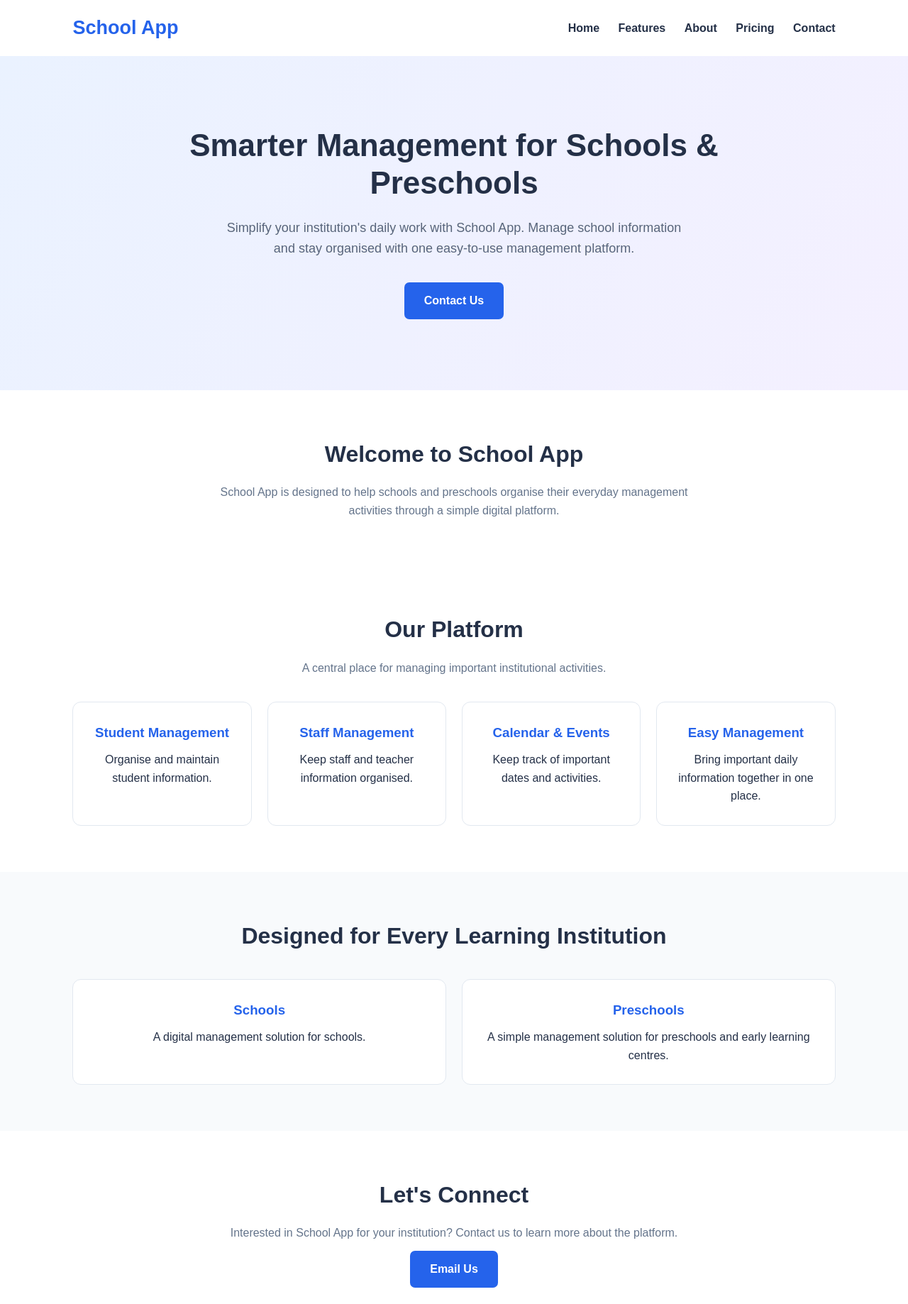
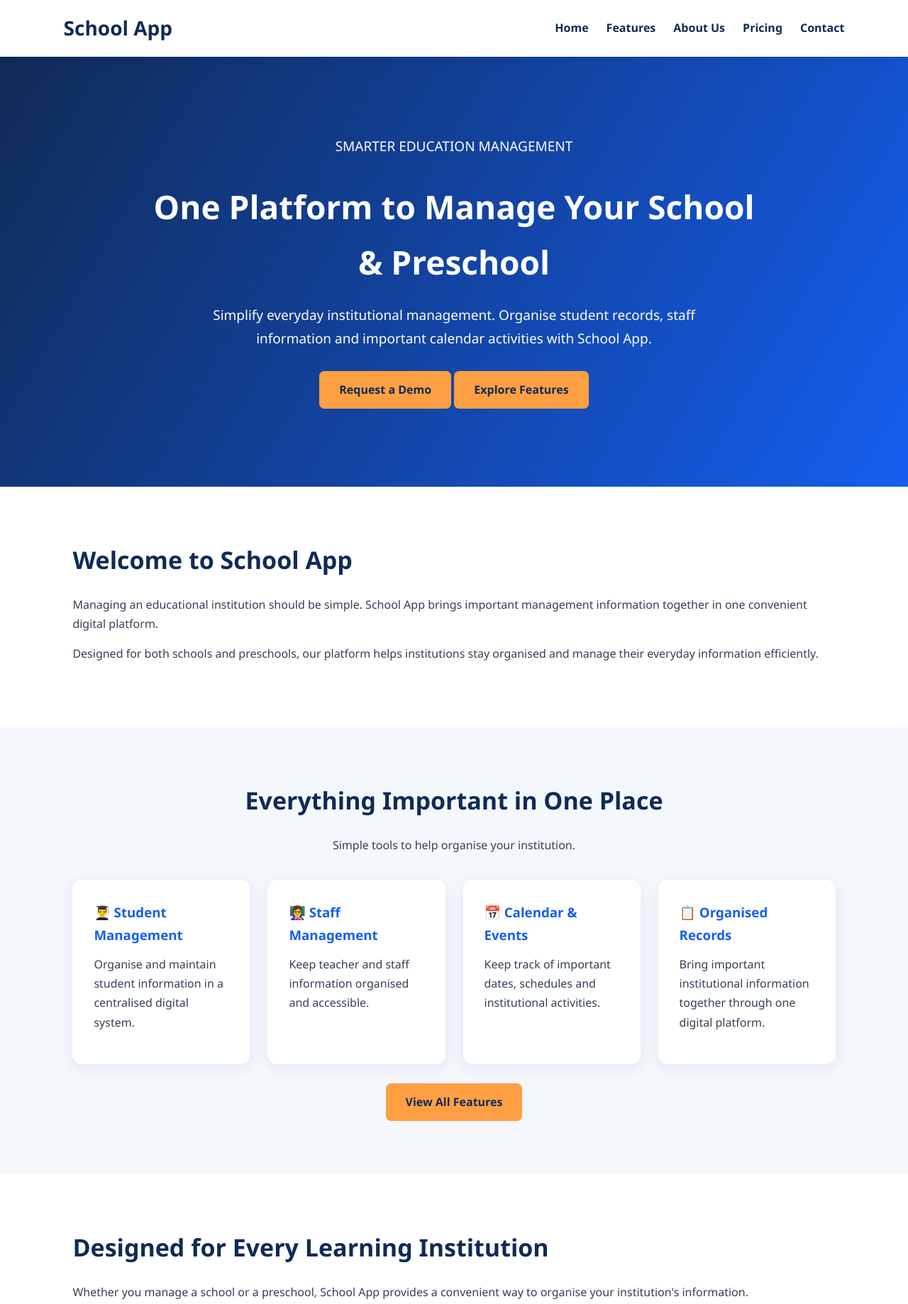
Before and after one commit to pardeepdhiman1976/school-app-website, a plain HTML site: page index.html in a window 1280 px wide. Shown: the top 1838 px of the page at 71% size. Drawn offline with Linux system fonts and the light colour scheme.

Commit message:
Add files via upload

```diff
--- a/index.html
+++ b/index.html
@@ -4,223 +4,195 @@
 <head>
     <meta charset="UTF-8">
     <meta name="viewport" content="width=device-width, initial-scale=1.0">
+
     <title>School App | School & Preschool Management Software</title>
-    <meta name="description" content="School App helps schools and preschools manage their daily activities in one place.">
-    <style>
-        * {
-            margin: 0;
-            padding: 0;
-            box-sizing: border-box;
-        }
 
-        body {
-            font-family: Arial, sans-serif;
-            color: #243047;
-            line-height: 1.6;
-        }
+    <meta name="description" content="School App helps schools and preschools organise student, staff and calendar information through one easy-to-use digital platform.">
 
-        header {
-            background: white;
-            padding: 18px 8%;
-            display: flex;
-            justify-content: space-between;
-            align-items: center;
-            box-shadow: 0 2px 10px #00000010;
-        }
+    <link rel="stylesheet" href="style.css">
+</head>
 
-        .logo {
-            font-size: 27px;
-            font-weight: bold;
-            color: #2563eb;
-        }
-
-        nav a {
-            text-decoration: none;
-            color: #243047;
-            margin-left: 22px;
-            font-weight: 600;
-        }
-
-        .hero {
-            background: linear-gradient(120deg, #eaf2ff, #f4f0ff);
-            padding: 100px 8%;
-            text-align: center;
-        }
-
-        .hero h1 {
-            font-size: 44px;
-            max-width: 850px;
-            margin: auto;
-            line-height: 1.2;
-        }
-
-        .hero p {
-            margin: 22px auto;
-            max-width: 650px;
-            font-size: 18px;
-            color: #58657a;
-        }
-
-        .btn {
-            display: inline-block;
-            background: #2563eb;
-            color: white;
-            padding: 13px 28px;
-            border-radius: 7px;
-            text-decoration: none;
-            margin-top: 12px;
-            font-weight: bold;
-        }
-
-        section {
-            padding: 65px 8%;
-            text-align: center;
-        }
-
-        section h2 {
-            font-size: 32px;
-            margin-bottom: 15px;
-        }
-
-        .intro {
-            max-width: 700px;
-            margin: auto;
-            color: #64748b;
-        }
-
-        .features {
-            display: grid;
-            grid-template-columns: repeat(auto-fit, minmax(220px, 1fr));
-            gap: 22px;
-            margin-top: 35px;
-        }
-
-        .feature {
-            padding: 28px;
-            border: 1px solid #e2e8f0;
-            border-radius: 12px;
-            background: white;
-        }
-
-        .feature h3 {
-            color: #2563eb;
-            margin-bottom: 10px;
-        }
-
-        .audience {
-            background: #f8fafc;
-        }
-
-        footer {
-            background: #172554;
-            color: white;
-            padding: 30px 8%;
-            text-align: center;
-        }
-
-        @media(max-width: 650px) {
-            header {
-                flex-direction: column;
-                gap: 12px;
-            }
-
-            nav a {
-                margin: 0 8px;
-                font-size: 14px;
-            }
-
-            .hero h1 {
-                font-size: 32px;
-            }
-        }
-    </style>
-</head>
 <body>
 
 <header>
-    <div class="logo">School App</div>
+    <h1>School App</h1>
+
     <nav>
         <a href="index.html">Home</a>
         <a href="features.html">Features</a>
-    <a href="about.html">About</a>
+        <a href="about.html">About Us</a>
         <a href="pricing.html">Pricing</a>
         <a href="contact.html">Contact</a>
     </nav>
 </header>
 
-<div class="hero" id="home">
-    <h1>Smarter Management for Schools & Preschools</h1>
+<main>
+
+    <!-- HERO SECTION -->
+    <section class="hero">
+        <div class="container">
+
+            <p>SMARTER EDUCATION MANAGEMENT</p>
+
+            <h2>
+                One Platform to Manage
+                Your School & Preschool
+            </h2>
+
             <p>
-        Simplify your institution's daily work with School App.
-        Manage school information and stay organised with one
-        easy-to-use management platform.
+                Simplify everyday institutional management.
+                Organise student records, staff information
+                and important calendar activities with School App.
             </p>
-    <a href="#contact" class="btn">Contact Us</a>
-</div>
 
-<section id="about">
-    <h2>Welcome to School App</h2>
-    <p class="intro">
-        School App is designed to help schools and preschools
-        organise their everyday management activities through
-        a simple digital platform.
-    </p>
-</section>
+            <a href="contact.html" class="btn">Request a Demo</a>
 
-<section id="features">
-    <h2>Our Platform</h2>
-    <p class="intro">A central place for managing important institutional activities.</p>
+            <a href="features.html" class="btn">Explore Features</a>
 
-    <div class="features">
-        <div class="feature">
-            <h3>Student Management</h3>
-            <p>Organise and maintain student information.</p>
-        </div>
-
-        <div class="feature">
-            <h3>Staff Management</h3>
-            <p>Keep staff and teacher information organised.</p>
-        </div>
-
-        <div class="feature">
-            <h3>Calendar & Events</h3>
-            <p>Keep track of important dates and activities.</p>
-        </div>
-
-        <div class="feature">
-            <h3>Easy Management</h3>
-            <p>Bring important daily information together in one place.</p>
-        </div>
         </div>
     </section>
 
-<section class="audience">
-    <h2>Designed for Every Learning Institution</h2>
-    <div class="features">
-        <div class="feature">
-            <h3>Schools</h3>
-            <p>A digital management solution for schools.</p>
-        </div>
+    <!-- INTRODUCTION -->
+    <section>
+        <div class="container">
 
-        <div class="feature">
-            <h3>Preschools</h3>
-            <p>A simple management solution for preschools and early learning centres.</p>
-        </div>
+            <h2>Welcome to School App</h2>
+
+            <p>
+                Managing an educational institution should be simple.
+                School App brings important management information
+                together in one convenient digital platform.
+            </p>
+
+            <p>
+                Designed for both schools and preschools,
+                our platform helps institutions stay organised
+                and manage their everyday information efficiently.
+            </p>
+
         </div>
     </section>
 
-<section id="contact">
-    <h2>Let's Connect</h2>
-    <p class="intro">
-        Interested in School App for your institution?
-        Contact us to learn more about the platform.
+    <!-- FEATURES -->
+    <section class="features">
+        <div class="container">
+
+            <h2>Everything Important in One Place</h2>
+
+            <p>
+                Simple tools to help organise your institution.
             </p>
-    <a href="mailto:your-email@example.com" class="btn">Email Us</a>
+
+            <div class="card-container">
+
+                <div class="card">
+                    <h3>👨‍🎓 Student Management</h3>
+                    <p>
+                        Organise and maintain student information
+                        in a centralised digital system.
+                    </p>
+                </div>
+
+                <div class="card">
+                    <h3>👩‍🏫 Staff Management</h3>
+                    <p>
+                        Keep teacher and staff information
+                        organised and accessible.
+                    </p>
+                </div>
+
+                <div class="card">
+                    <h3>📅 Calendar & Events</h3>
+                    <p>
+                        Keep track of important dates,
+                        schedules and institutional activities.
+                    </p>
+                </div>
+
+                <div class="card">
+                    <h3>📋 Organised Records</h3>
+                    <p>
+                        Bring important institutional information
+                        together through one digital platform.
+                    </p>
+                </div>
+
+            </div>
+
+            <br>
+
+            <a href="features.html" class="btn">View All Features</a>
+
+        </div>
     </section>
 
+    <!-- WHO WE SERVE -->
+    <section>
+        <div class="container">
+
+            <h2>Designed for Every Learning Institution</h2>
+
+            <p>
+                Whether you manage a school or a preschool,
+                School App provides a convenient way to organise
+                your institution's information.
+            </p>
+
+            <div class="card-container">
+
+                <div class="card">
+                    <h3>🏫 For Schools</h3>
+                    <p>
+                        Manage student information, staff records
+                        and important school activities in one place.
+                    </p>
+                </div>
+
+                <div class="card">
+                    <h3>🧸 For Preschools</h3>
+                    <p>
+                        Keep preschool information organised
+                        with a simple and easy-to-use platform.
+                    </p>
+                </div>
+
+            </div>
+
+        </div>
+    </section>
+
+    <!-- CALL TO ACTION -->
+    <section class="highlight">
+        <div class="container">
+
+            <h2>Ready to Make Management Simpler?</h2>
+
+            <p>
+                Discover how School App can support your
+                school or preschool.
+            </p>
+
+            <a href="contact.html" class="btn">Request a Demo</a>
+
+        </div>
+    </section>
+
+</main>
+
 <footer>
+    <h2>School App</h2>
+
+    <p>School & Preschool Management Software</p>
+
+    <p>
+        Home |
+        Features |
+        About Us |
+        Pricing |
+        Contact
+    </p>
+
     <p>© 2026 School App. All Rights Reserved.</p>
-    <p>School & Preschool Management Software</p>
 </footer>
 
 </body>
--- /dev/null
+++ b/style.css
@@ -0,0 +1,216 @@
+
+/* SCHOOL APP - Professional Website Design */
+
+:root {
+    --primary: #155eef;
+    --dark: #102a56;
+    --light: #f4f7fc;
+    --text: #344054;
+    --white: #ffffff;
+    --orange: #ff9f43;
+}
+
+* {
+    margin: 0;
+    padding: 0;
+    box-sizing: border-box;
+}
+
+body {
+    font-family: "Segoe UI", Arial, sans-serif;
+    background: var(--white);
+    color: var(--text);
+    line-height: 1.7;
+}
+
+header {
+    background: var(--white);
+    padding: 16px 7%;
+    display: flex;
+    justify-content: space-between;
+    align-items: center;
+    flex-wrap: wrap;
+    box-shadow: 0 3px 15px rgba(0,0,0,0.06);
+    position: sticky;
+    top: 0;
+    z-index: 100;
+}
+
+header h1 {
+    color: var(--dark);
+    font-size: 28px;
+    font-weight: 800;
+}
+
+nav {
+    display: flex;
+    gap: 25px;
+    align-items: center;
+    flex-wrap: wrap;
+}
+
+nav a {
+    color: var(--dark);
+    text-decoration: none;
+    font-weight: 600;
+    transition: 0.3s;
+}
+
+nav a:hover {
+    color: var(--primary);
+}
+
+section {
+    padding: 75px 8%;
+}
+
+h2 {
+    color: var(--dark);
+    font-size: 34px;
+    margin-bottom: 20px;
+}
+
+p {
+    margin-bottom: 15px;
+}
+
+.hero {
+    background: linear-gradient(120deg, #102a56, #155eef);
+    color: white;
+    text-align: center;
+    padding: 110px 8%;
+}
+
+.hero h2 {
+    color: white;
+    font-size: 46px;
+    max-width: 850px;
+    margin: 0 auto 20px;
+}
+
+.hero p {
+    font-size: 19px;
+    max-width: 750px;
+    margin: 0 auto 30px;
+}
+
+.btn, button {
+    display: inline-block;
+    background: var(--orange);
+    color: #102a56;
+    padding: 13px 28px;
+    border: none;
+    border-radius: 7px;
+    text-decoration: none;
+    font-weight: 700;
+    cursor: pointer;
+    transition: 0.3s;
+}
+
+.btn:hover, button:hover {
+    background: white;
+    transform: translateY(-2px);
+}
+
+.container {
+    max-width: 1150px;
+    margin: auto;
+}
+
+.features {
+    background: var(--light);
+    text-align: center;
+}
+
+.card-container {
+    display: grid;
+    grid-template-columns: repeat(auto-fit, minmax(230px, 1fr));
+    gap: 25px;
+    margin-top: 35px;
+}
+
+.card {
+    background: white;
+    padding: 30px;
+    border-radius: 14px;
+    box-shadow: 0 5px 22px rgba(16,42,86,0.08);
+    transition: 0.3s;
+    text-align: left;
+}
+
+.card:hover {
+    transform: translateY(-6px);
+    box-shadow: 0 12px 28px rgba(16,42,86,0.13);
+}
+
+.card h3 {
+    color: var(--primary);
+    margin-bottom: 12px;
+}
+
+.highlight {
+    background: #eaf1ff;
+    text-align: center;
+}
+
+.highlight h2 {
+    color: var(--primary);
+}
+
+form {
+    max-width: 650px;
+    margin: 30px auto;
+    display: grid;
+    gap: 15px;
+}
+
+input, textarea, select {
+    width: 100%;
+    padding: 14px;
+    border: 1px solid #d0d5dd;
+    border-radius: 7px;
+    font: inherit;
+}
+
+textarea {
+    min-height: 130px;
+}
+
+footer {
+    background: var(--dark);
+    color: white;
+    padding: 40px 8%;
+    text-align: center;
+}
+
+footer p {
+    margin: 8px 0;
+}
+
+@media (max-width: 700px) {
+    header {
+        justify-content: center;
+        gap: 15px;
+    }
+
+    nav {
+        justify-content: center;
+        gap: 12px 18px;
+    }
+
+    .hero {
+        padding: 75px 6%;
+    }
+
+    .hero h2 {
+        font-size: 32px;
+    }
+
+    section {
+        padding: 50px 6%;
+    }
+
+    h2 {
+        font-size: 28px;
+    }
+}
```
Also changed, not shown: about.html (+1 -0 lines), contact.html (+1 -0 lines), features.html (+1 -0 lines), pricing.html (+2 -1 lines). Lines whose indentation alone changed are shown as unchanged.
